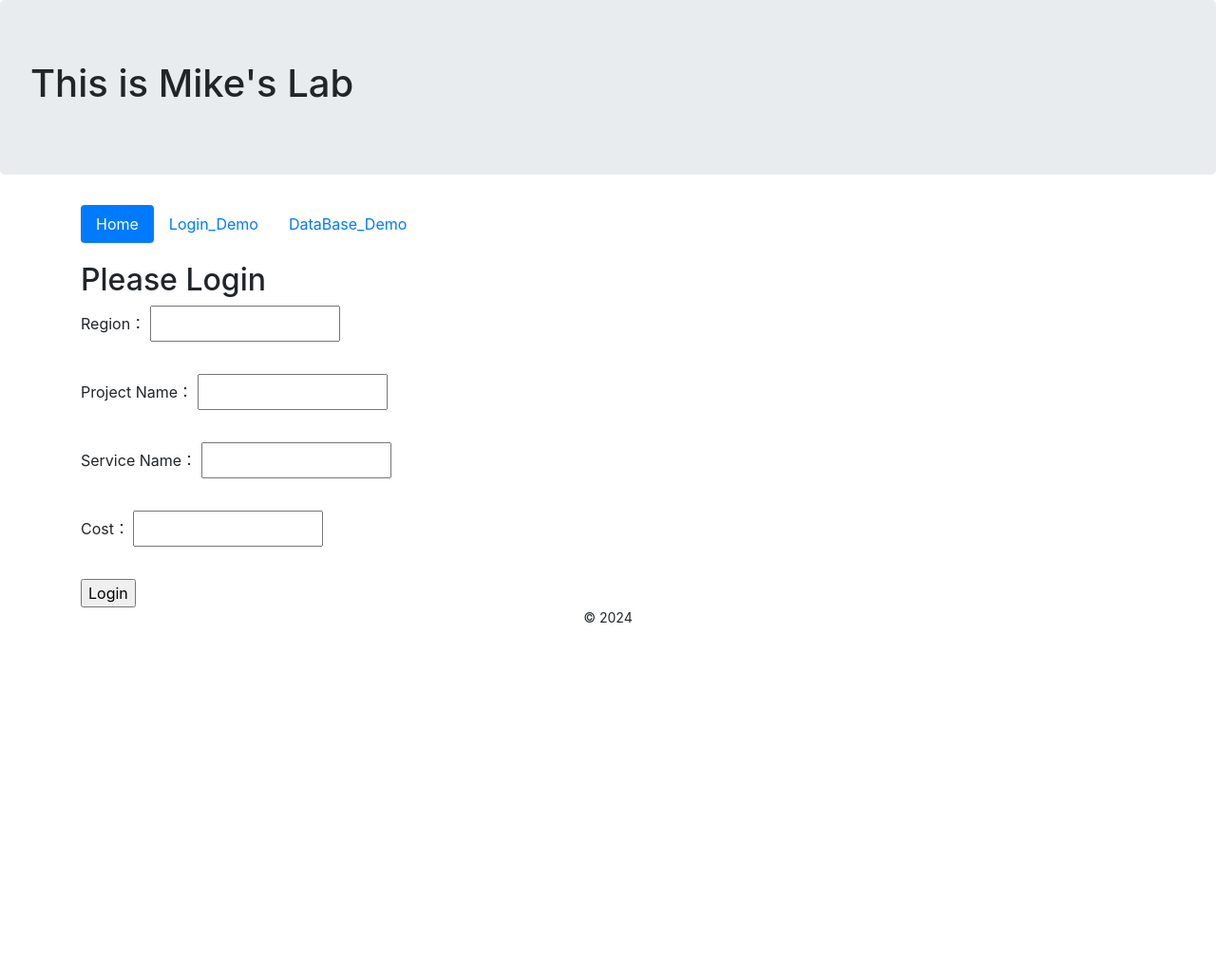
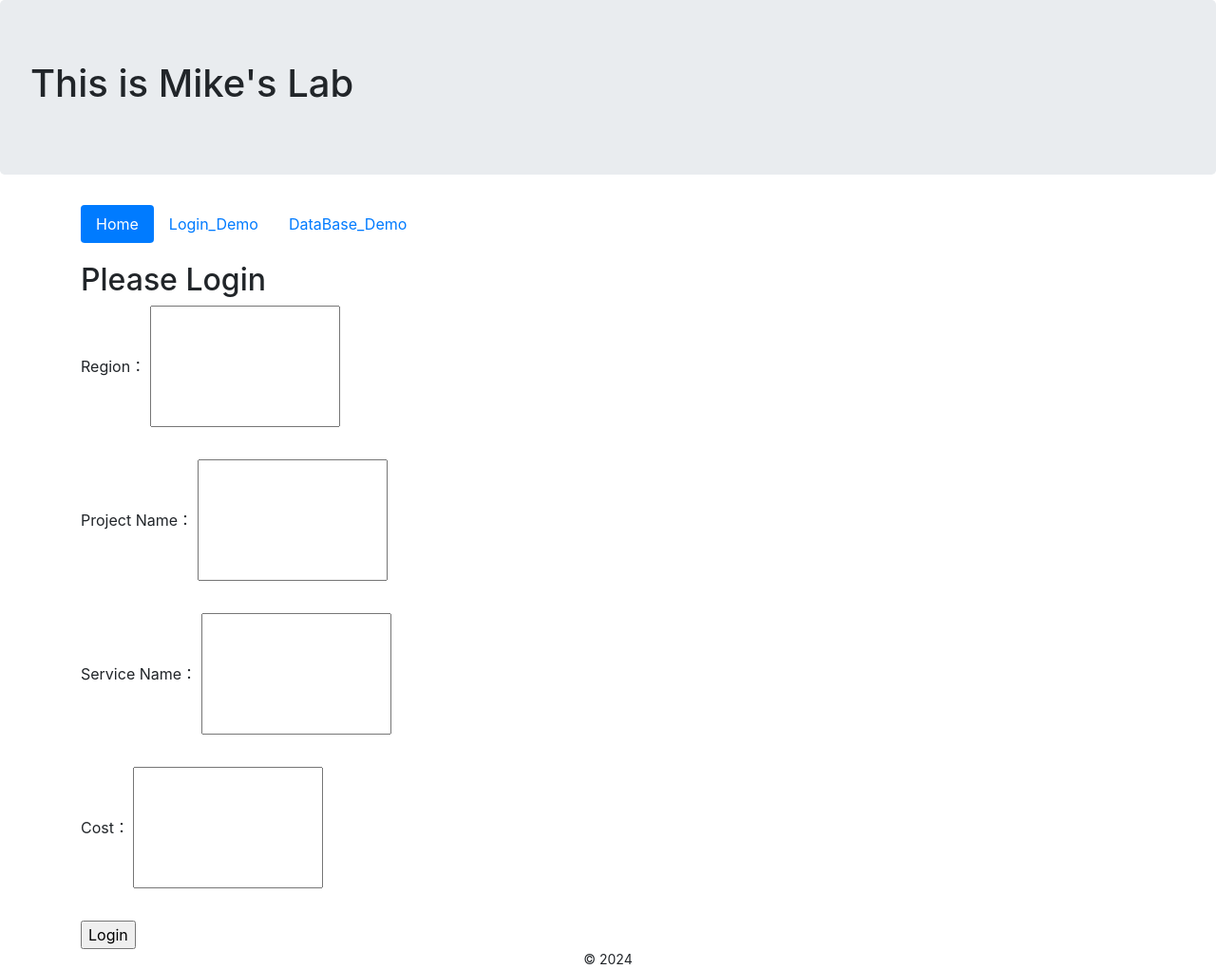
Before and after one commit to Jackxul/MikeStuff, a PHP site: page /login_page.php in a window 1280 px wide. Shown: the whole page at 95% size. Before the commit the page ends 656 px from the top, so only its background shows below. Run offline with PHP 8.4, Linux system fonts and the light colour scheme.

Commit message:
padding 5px -> 50px

```diff
--- a/login_page.php
+++ b/login_page.php
@@ -17,7 +17,7 @@
         	input[type="text"],
         	input[type="password"] {
             	width: 200px; /* 设置输入框的宽度 */
-            	padding: 5px; /* 设置输入框的内边距 */
+            	padding: 50px; /* 设置输入框的内边距 */
            	margin-bottom: 10px; /* 设置输入框之间的间距 */
             }
     </style>
```
